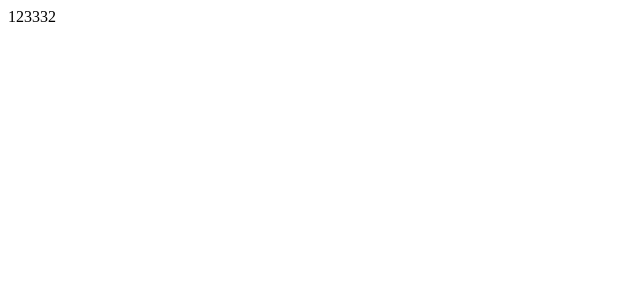
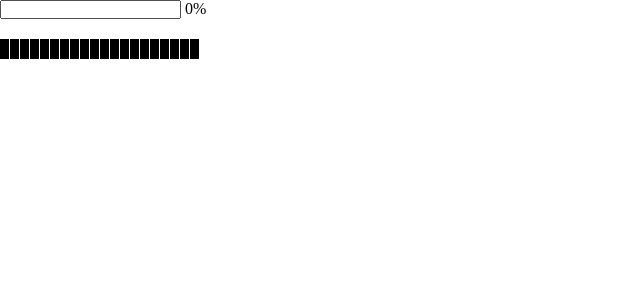
Before and after one commit to sjq4499/vue-canvas, a Vue app: page / in a window 1280 px wide. Shown: the top 300 px of the page, without its empty margins (0-640 px from the left). Built offline with nearby package versions, Linux system fonts and the light colour scheme.

Commit message:
'进度条'

```diff
--- a/src/App.vue
+++ b/src/App.vue
@@ -3,10 +3,19 @@
  * @Author: sjq
  * @Date: 2020-04-28 17:13:54
  * @LastEditors: sjq
- * @LastEditTime: 2020-05-27 14:42:56
+ * @LastEditTime: 2020-05-27 15:21:41
  -->
 <template>
-  <div id="app">123332</div>
+  <div id="app">
+    <input type="text" v-model="num" />
+    {{num/200*100}}%
+    <div class="gradual-box">
+      <div :style="{width:progressWidth}" class="progress"></div>
+      <div class="white-box">
+        <span :key="i" class="white-border" v-for="i in 20"></span>
+      </div>
+    </div>
+  </div>
 </template>
 
 <script>
@@ -17,10 +26,48 @@ export default {
   },
   data () {
     return {
-
+      num: '',
+    }
+  },
+  computed: {
+    progressWidth () {
+      return (this.num / 200 * 100) + 'px'
     }
   }
 };
 </script>
 
-<style></style>
+<style>
+* {
+  padding: 0;
+  margin: 0;
+  box-sizing: border-box;
+}
+.gradual-box {
+  overflow: hidden;
+  margin-top: 20px;
+  width: 200px;
+  height: 20px;
+  position: relative;
+  background: #000;
+}
+.progress {
+  position: absolute;
+  height: 100%;
+  max-width: 200px;
+  top: 0;
+  left: 0;
+  background-image: linear-gradient(to right, red, yellow);
+}
+.white-box {
+  position: absolute;
+  z-index: 1;
+  width: 100%;
+  height: 100%;
+  display: flex;
+}
+.white-border {
+  flex: 1;
+  border-right: solid 1px #fff;
+}
+</style>
```
